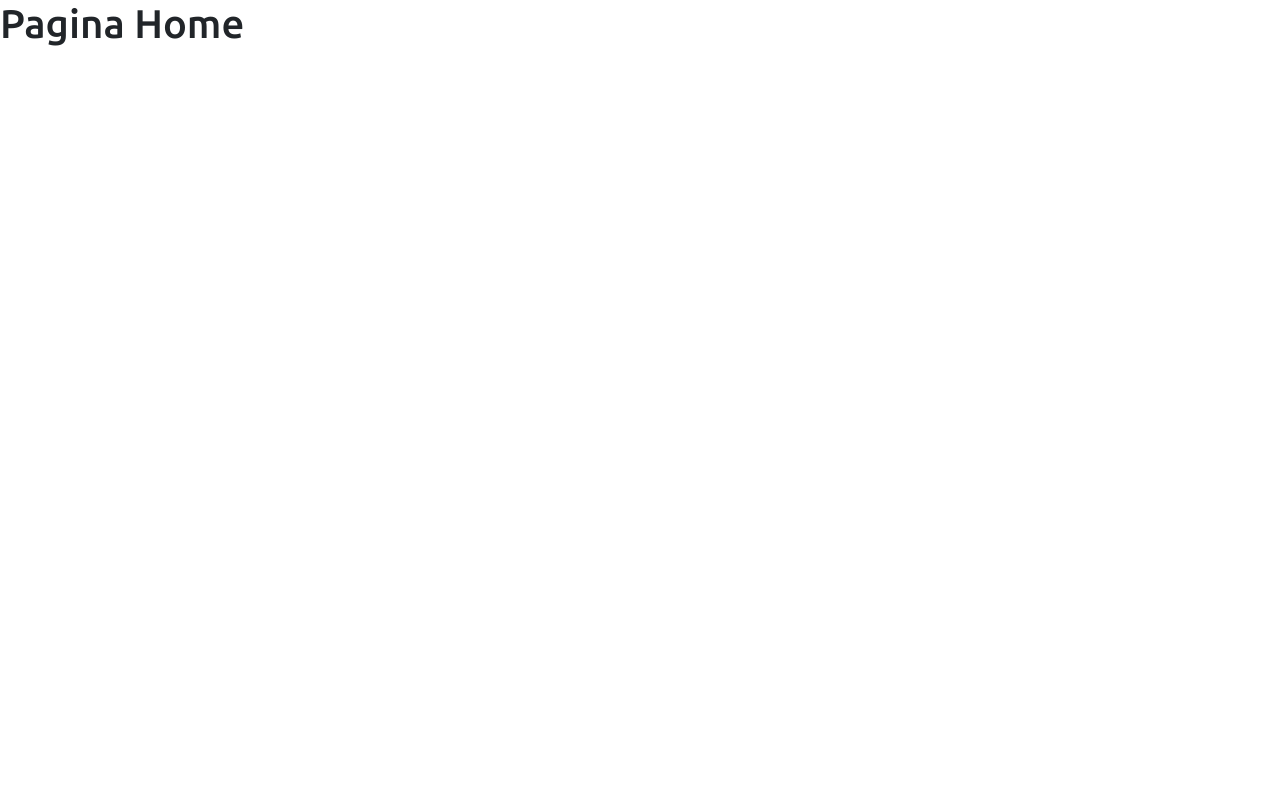
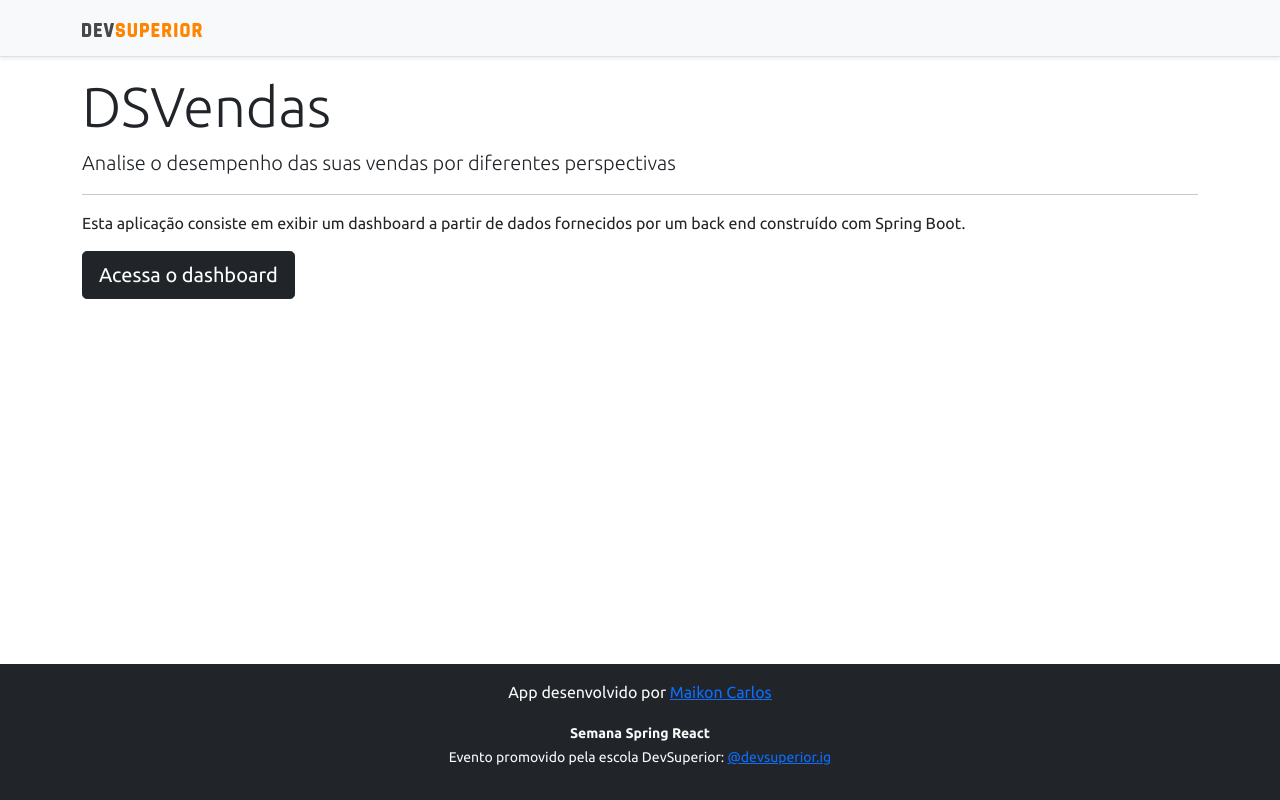
Before and after one commit to Maikoncarlos/Projeto-Spring-React, a React (Create React App) app in the folder frontend/: page / in a window 1280 px wide. Built offline with nearby package versions, Linux system fonts and the light colour scheme.

Commit message:
Home, navigation

```diff
--- a/frontend/src/components/NavBar/index.tsx
+++ b/frontend/src/components/NavBar/index.tsx
@@ -1,11 +1,14 @@
 import ImgDsDark from 'assets/img/ds-dark.svg';
+import { Link } from 'react-router-dom';
 
 function NavBar() {
   return (
     <div className="d-flex flex-column flex-md-row align-items-center p-3 px-md-4 mb-3 bg-light border-bottom shadow-sm">
   <div className="container">
     <nav className="my-2 my-md-0 mr-md-3">
+      <Link to="/">
       <img src={ImgDsDark} alt="DevSuperior" width="120" />
+      </Link>
     </nav>
   </div>
 </div>
--- a/frontend/src/pages/Home/index.tsx
+++ b/frontend/src/pages/Home/index.tsx
@@ -1,8 +1,29 @@
+import Footer from "components/Footer";
+import NavBar from "components/NavBar";
+import { Link } from "react-router-dom";
+
 function Home() {
   return (
-    <div>
-      <h1> Pagina Home </h1>
+      <>
+      <NavBar/>
+    <div className="container">
+      <div className="jumbotron">
+        <h1 className="display-4">DSVendas</h1>
+        <p className="lead">
+          Analise o desempenho das suas vendas por diferentes perspectivas
+        </p>
+        <hr />
+        <p>
+          Esta aplicação consiste em exibir um dashboard a partir de dados
+          fornecidos por um back end construído com Spring Boot.
+        </p>
+        <Link className="btn btn-dark btn-lg"  to="/dashboard">
+            Acessa o dashboard
+        </Link>
+      </div>
     </div>
+    <Footer/>
+    </>
   );
 }
 
```
